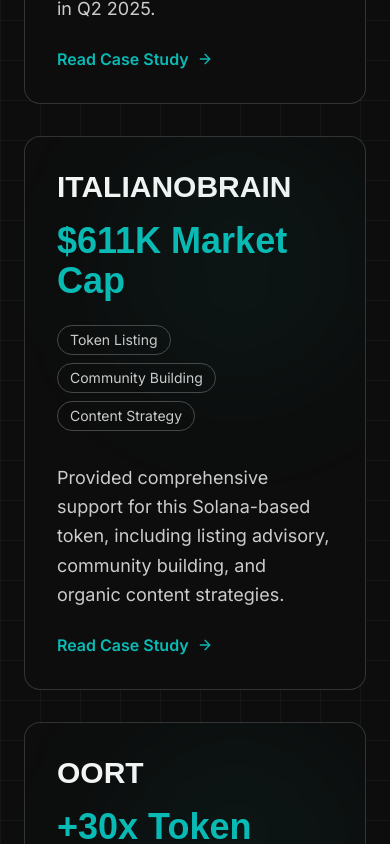
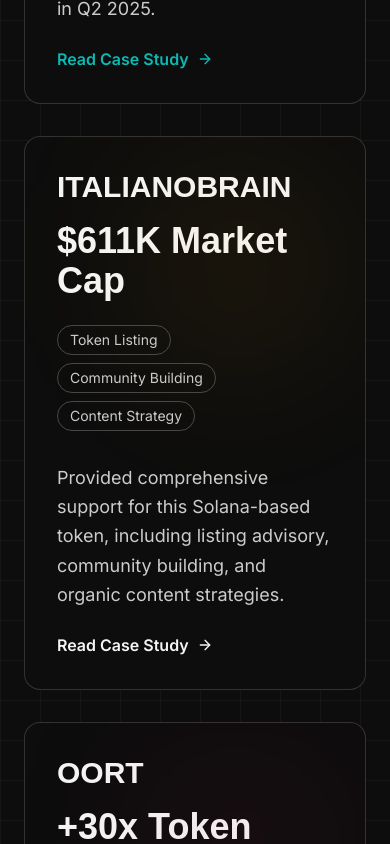
Before and after one commit to sizingibiler/alie-web3-agency, a Next.js app: page / in a window 390 px wide. Shown: the part 7500-8344 px from the top of the page. Built offline with nearby package versions, Linux system fonts and the light colour scheme; a web font is replaced by a local one.

Commit message:
Add colorful hover effects to case studies section like our stack

```diff
--- a/src/components/sections/CaseStudiesSection.tsx
+++ b/src/components/sections/CaseStudiesSection.tsx
@@ -8,25 +8,33 @@
     project: 'Polymarket',
     metric: '$1.1B Monthly Volume',
     description: 'Supported the launch and growth of the leading decentralized prediction platform, achieving 40% growth in Q2 2025.',
-    tags: ['Launch Support', 'Community Growth', 'Platform Adoption']
+    tags: ['Launch Support', 'Community Growth', 'Platform Adoption'],
+    color: 'tiffany-blue',
+    glowColor: 'rgba(10, 186, 181, 0.1)'
   },
   {
     project: 'ITALIANOBRAIN',
     metric: '$611K Market Cap',
     description: 'Provided comprehensive support for this Solana-based token, including listing advisory, community building, and organic content strategies.',
-    tags: ['Token Listing', 'Community Building', 'Content Strategy']
+    tags: ['Token Listing', 'Community Building', 'Content Strategy'],
+    color: 'signal-gold',
+    glowColor: 'rgba(255, 182, 0, 0.1)'
   },
   {
     project: 'OORT',
     metric: '+30x Token Growth on TGE',
     description: 'Achieved unprecedented growth through strategic KOL partnerships and data-driven campaigns across multiple regions.',
-    tags: ['KOL Campaign', 'Token Launch', 'Community Building']
+    tags: ['KOL Campaign', 'Token Launch', 'Community Building'],
+    color: 'service-pink',
+    glowColor: 'rgba(194, 30, 86, 0.1)'
   },
   {
     project: 'Polygon',
     metric: '1M+ New Users in 90 Days',
     description: 'Orchestrated a multi-channel growth strategy that expanded the ecosystem and attracted high-value developers.',
-    tags: ['Ecosystem Growth', 'Developer Relations', 'Strategic Partnerships']
+    tags: ['Ecosystem Growth', 'Developer Relations', 'Strategic Partnerships'],
+    color: 'service-purple',
+    glowColor: 'rgba(157, 78, 221, 0.1)'
   }
 ]
 
@@ -57,16 +65,23 @@
               whileInView={{ opacity: 1, y: 0 }}
               viewport={{ once: true }}
               transition={{ duration: 0.6, delay: index * 0.1 }}
+              whileHover={{ y: -8 }}
               className="group relative overflow-hidden"
             >
-              <div className="relative p-8 lg:p-12 rounded-2xl bg-void-black border border-neutral-gray/20 hover:border-tiffany-blue/50 transition-all duration-300">
-                <div className="grid lg:grid-cols-2 gap-8 items-center">
+              <div className={`relative p-8 lg:p-12 rounded-2xl bg-void-black border border-neutral-gray/20 hover:border-${study.color}/50 transition-all duration-300`}>
+                {/* Glow effect on hover */}
+                <div
+                  className="absolute inset-0 rounded-2xl opacity-0 group-hover:opacity-100 blur-xl transition-opacity duration-300"
+                  style={{ backgroundColor: study.glowColor }}
+                />
+
+                <div className="relative grid lg:grid-cols-2 gap-8 items-center">
                   {/* Left side - Project info */}
                   <div>
                     <h3 className="text-3xl lg:text-4xl font-satoshi font-black text-quantum-white mb-4">
                       {study.project}
                     </h3>
-                    <p className="text-4xl lg:text-5xl font-satoshi font-black text-tiffany-blue mb-6">
+                    <p className={`text-4xl lg:text-5xl font-satoshi font-black text-${study.color} mb-6`}>
                       {study.metric}
                     </p>
                     <div className="flex flex-wrap gap-2">
@@ -88,7 +103,7 @@
                     </p>
                     <motion.a
                       href="#"
-                      className="inline-flex items-center gap-2 text-tiffany-blue font-semibold group/link"
+                      className={`inline-flex items-center gap-2 text-${study.color} font-semibold group/link`}
                       whileHover={{ x: 5 }}
                     >
                       Read Case Study
@@ -98,7 +113,13 @@
                 </div>
 
                 {/* Background decoration */}
-                <div className="absolute top-0 right-0 w-64 h-64 bg-tiffany-blue/5 rounded-full blur-3xl group-hover:bg-tiffany-blue/10 transition-colors duration-500" />
+                <div
+                  className="absolute top-0 right-0 w-64 h-64 rounded-full blur-3xl transition-colors duration-500"
+                  style={{
+                    backgroundColor: study.glowColor.replace('0.1', '0.05'),
+                    '--hover-bg': study.glowColor.replace('0.1', '0.1')
+                  } as React.CSSProperties}
+                />
               </div>
             </motion.div>
           ))}
```
